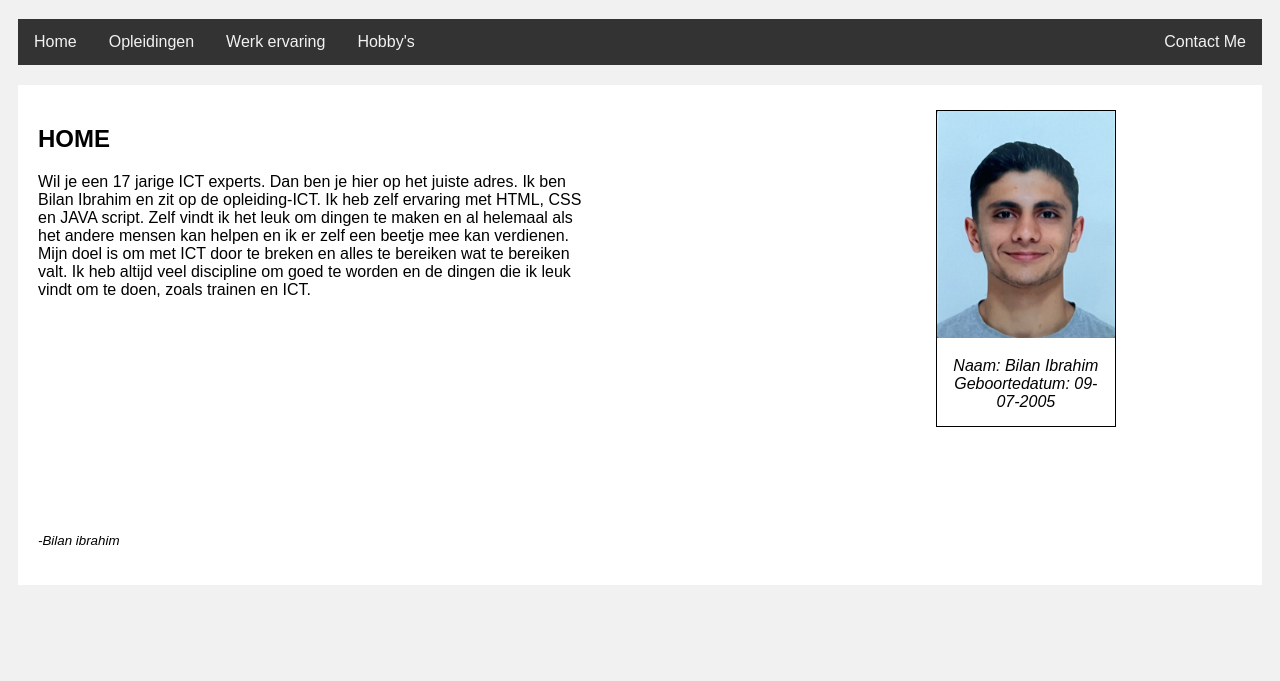
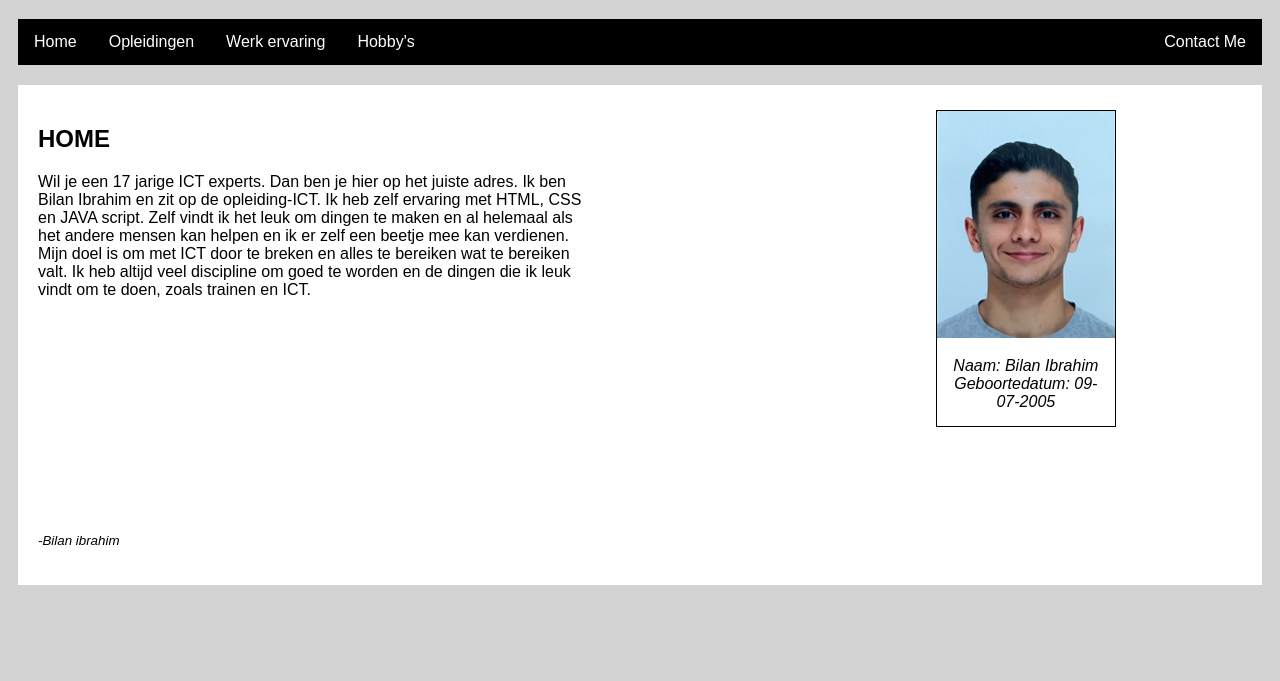
Before and after one commit to Bilanibrahim/mijnwebsite, a plain HTML site: page index.html in a window 1280 px wide. Shown: the part 119-800 px from the top of the page. Drawn offline with Linux system fonts and the light colour scheme.

Commit message:
Add files via upload

```diff
--- a/design.css
+++ b/design.css
@@ -1,5 +1,5 @@
 H1 {
-  background-color: #F1F1F1;
+  background-color: light gray;
   text-align: center;
   padding: 20px;
 }
@@ -7,22 +7,21 @@ H1 {
 /* The navbar container */
 .topnav {
   overflow: hidden;
-  background-color: #333;
+  background-color: black;
 }
 
 /* Navbar links */
 .topnav a {
   float: left;
   display: block;
-  color: #f2f2f2;
-  text-align: center;
+  color: white;
   padding: 14px 16px;
   text-decoration: none;
 }
 
 /* Links - change color on hover */
 .topnav a:hover {
-  background-color: #ddd;
+  background-color: white;
   color: black;
 }
 
@@ -33,7 +32,7 @@ H1 {
 body {
   font-family: Arial;
   padding: 10px;
-  background: #f1f1f1;
+  background: #d3d3d3;
 }
 
 /* Header/Blog Title */
@@ -47,29 +46,6 @@ body {
   font-size: 50px;
 }
 
-/* Style the top navigation bar */
-.topnav {
-  overflow: hidden;
-  background-color: #333;
-}
-
-/* Style the topnav links */
-.topnav a {
-  float: left;
-  display: block;
-  color: #f2f2f2;
-  text-align: center;
-  padding: 14px 16px;
-  text-decoration: none;
-}
-
-/* Change color on hover */
-.topnav a:hover {
-  background-color: #ddd;
-  color: black;
-}
-
-
 /* center column */
 .centercolumn {
   float: center;
@@ -80,7 +56,6 @@ body {
 
 /* Fake image */
 .fakeimg {
-  background-color: #aaa;
   width: 100%;
   padding: 20px;
 }
```
